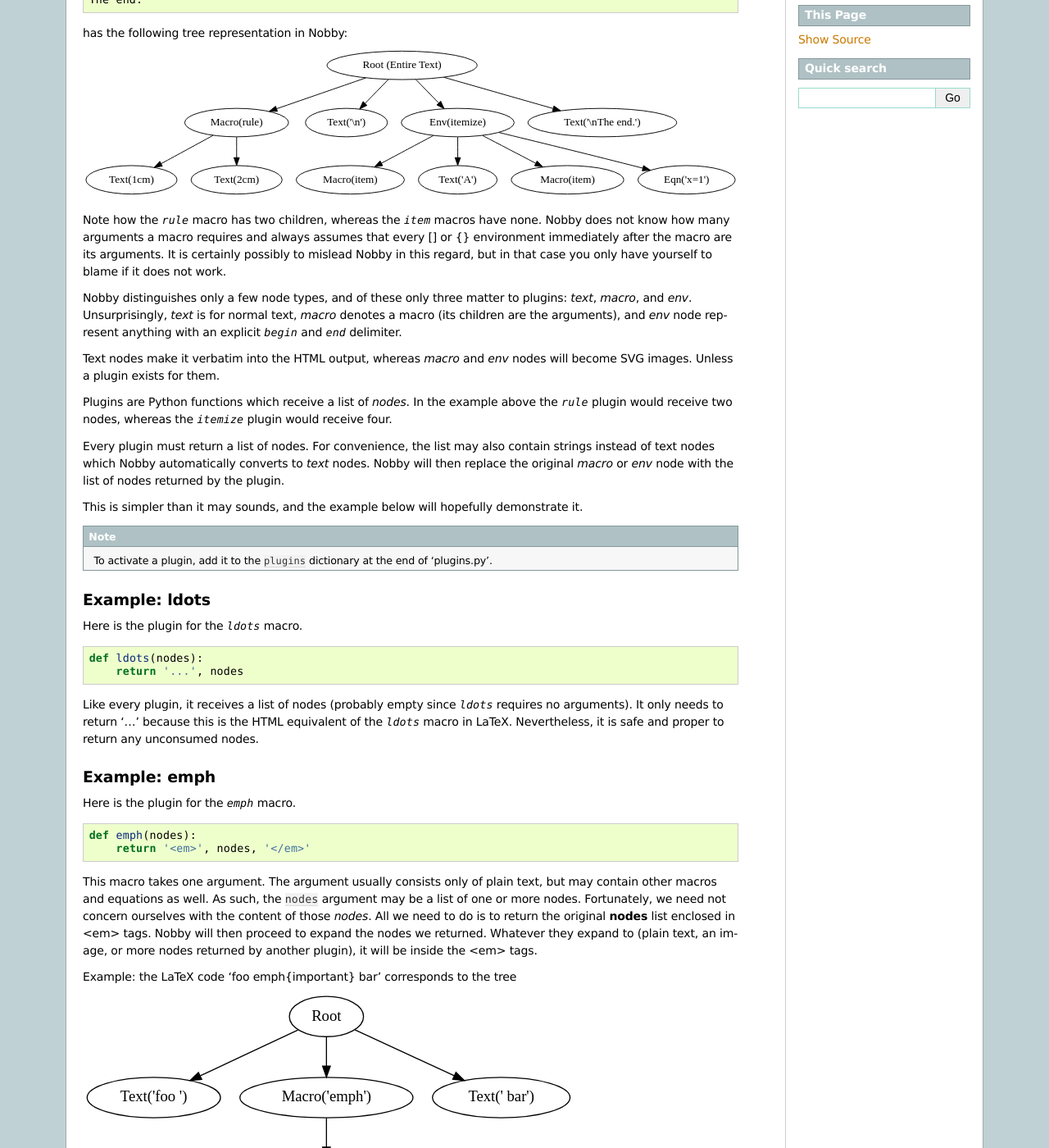
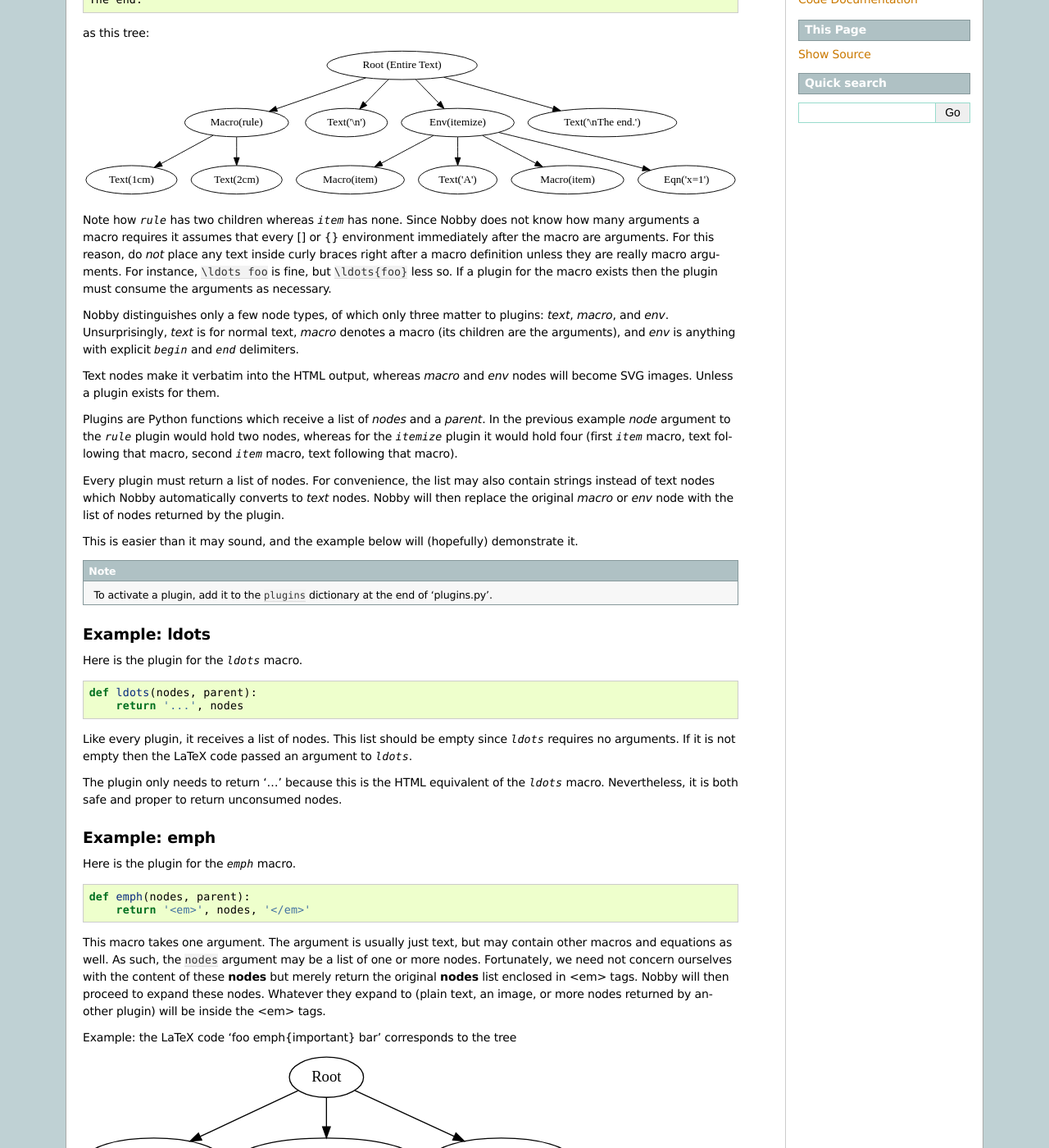
Before and after one commit to olitheolix/nobby, a Sphinx documentation site: the page built from doc/source/plugins.rst, in a window 1280 px wide and 1400 px high, scrolled down 328 px. Shown: the whole window at 82% size. Built offline with Sphinx 7.4.7, drawn with Linux system fonts in a browser that asks for light colours; some of the changed text lies outside the part shown.

Commit message:
Updated Sphinx docu for plugins.

```diff
--- a/doc/source/plugins.rst
+++ b/doc/source/plugins.rst
@@ -3,15 +3,16 @@
 Plugins
 *******
 
-Plugins control the conversion of LaTeX- macros and environments to HTML.
+Plugins control the conversion of LaTeX- macros and environments to
+HTML.
 
-Nobby converts a LaTeX document into a tree. The root node
-contains the entire document body. Its children contain
-non-overlapping partitions thereof. Children may have themselves have
-children if the environments are nested (eg. an *itemize* inside an
-*itemize*, or an equation inside an *enumerate*, etc).
+Nobby converts a LaTeX document into a tree. The root node contains
+the entire document body. Its children contain non-overlapping
+partitions thereof. Children may themselves have children if the
+environments are nested (eg. an *itemize* inside an *itemize*, or an
+equation inside an *enumerate*, etc).
 
-For instance, the document
+For instance, Nobby represents the document
 
 .. code-block:: latex
 
@@ -22,29 +23,33 @@
     \end{itemize}
     The end.
 
-has the following tree representation in Nobby:
+as this tree:
 
 .. image:: images/graph_ex1.svg
 
-Note how the `\rule` macro has two children, whereas the `\item` macros
-have none. Nobby does not know how many arguments a macro requires
-and always assumes that every [] or {} environment immediately after
-the macro are its arguments. It is certainly possibly to mislead Nobby
-in this regard, but in that case you only have yourself to blame if it
-does not work.
+Note how `\rule` has two children whereas `\item` has none. Since
+Nobby does not know how many arguments a macro requires it assumes
+that every [] or {} environment immediately after the macro are
+arguments. For this reason, do *not* place any text inside curly
+braces right after a macro definition unless they are really macro
+arguments. For instance, ``\ldots foo`` is fine, but ``\ldots{foo}``
+less so. If a plugin for the macro exists then the plugin must
+consume the arguments as necessary.
 
-Nobby distinguishes only a few node types, and of these only three
+Nobby distinguishes only a few node types, of which only three
 matter to plugins: *text*, *macro*, and *env*. Unsurprisingly, *text*
 is for normal text, *macro* denotes a macro (its children are the
-arguments), and *env* node represent anything with an explicit `\begin`
-and `\end` delimiter.
+arguments), and *env* is anything with explicit `\begin` and `\end`
+delimiters.
 
 Text nodes make it verbatim into the HTML output, whereas *macro* and
 *env* nodes will become SVG images. Unless a plugin exists for them.
 
-Plugins are Python functions which receive a list of *nodes*. In the
-example above the `\rule` plugin would receive two nodes, whereas the
-`\itemize` plugin would receive four.
+Plugins are Python functions which receive a list of *nodes* and a
+*parent*. In the previous example *node* argument to the `\rule`
+plugin would hold two nodes, whereas for the `\itemize` plugin it
+would hold four (first `item` macro, text following that macro,
+second `item` macro, text following that macro).
 
 Every plugin must return a list of nodes. For convenience, the list
 may also contain strings instead of text nodes which Nobby
@@ -52,8 +57,8 @@
 original *macro* or *env* node with the list of nodes returned by the
 plugin.
 
-This is simpler than it may sounds, and the example below will
-hopefully demonstrate it.
+This is easier than it may sound, and the example below will
+(hopefully) demonstrate it.
 
 .. note::
    To activate a plugin, add it to the ``plugins`` dictionary at the
@@ -67,13 +72,16 @@
 
 .. code-block:: python
 
-    def ldots(nodes):
+    def ldots(nodes, parent):
         return '...', nodes
 
-Like every plugin, it receives a list of nodes (probably empty since
-`\ldots` requires no arguments). It only needs to return '...' because
-this is the HTML equivalent of the `\ldots` macro in LaTeX.
-Nevertheless, it is safe and proper to return any unconsumed nodes.
+Like every plugin, it receives a list of nodes. This list should be
+empty since `\ldots` requires no arguments. If it is not empty then
+the LaTeX code passed an argument to `\ldots`.
+
+The plugin only needs to return '...' because this is the HTML
+equivalent of the `\ldots` macro. Nevertheless, it is both safe and
+proper to return unconsumed nodes.
 
 
 Example: emph
@@ -83,18 +91,17 @@
 
 .. code-block:: python
 
-    def emph(nodes):
+    def emph(nodes, parent):
         return '<em>', nodes, '</em>'
 
-This macro takes one argument. The argument usually consists only of
-plain text, but may contain other macros and equations as
-well. As such, the ``nodes`` argument may be a list of one or more
-nodes. Fortunately, we need not concern ourselves with the content of
-those *nodes*. All we need to do is to return the original **nodes**
-list enclosed in <em> tags. Nobby will then proceed to expand the
-nodes we returned. Whatever they expand to (plain text, an image, or
-more nodes returned by another plugin), it will be inside the <em>
-tags.
+This macro takes one argument. The argument is usually just text, but
+may contain other macros and equations as well. As such, the ``nodes``
+argument may be a list of one or more nodes. Fortunately, we need not
+concern ourselves with the content of these **nodes** but merely
+return the original **nodes** list enclosed in <em> tags. Nobby will
+then proceed to expand these nodes. Whatever they expand to (plain
+text, an image, or more nodes returned by another plugin) will be
+inside the <em> tags.
 
 Example: the LaTeX code 'foo \emph{important} bar' corresponds to
 the tree
@@ -127,18 +134,18 @@
 concerned. They have the same call signature, and must return the same
 data types.
 
-The HTML equivalent for `itemize` is an unorderd list. The HTML tags
+The HTML equivalent for `itemize` is an unordered list. The HTML tags
 are `<ul>` and `</ul>` and they replace `\begin{itemize}` and
 `\end{itemize}`, respectively. The following code does exactly that:
 
 .. code-block:: python
 
-    def itemize(nodes):
+    def itemize(nodes, parent):
         return '<ul>', nodes, '</ul>'
 
-Before we get to the `\item` macros almost certainly present somewhere
-inside the `itemize` environment, here is what happens in the tree.
-Suppose the LaTeX code is
+Before we get to the likely present `\item` macros inside the
+`itemize` environment, here is what happens in the tree. Suppose the
+LaTeX code is
 
 .. code-block:: latex
 
@@ -157,13 +164,12 @@
 
 .. image:: images/graph_ex5.svg
 
-
 This tree contains only text node (verbatim HTML code) and an `\item`
 macro. Since it is just a macro we can write a plugin for it:
 
 .. code-block:: python
 
-    def item(nodes):
+    def item(nodes, parent):
         return '<li>', nodes
 
 This works just like the `\ldots` macro. Easy.
@@ -179,14 +185,65 @@
 
 The last example concerns the removal of LaTeX environments and
 macros. This is sometimes necessary to neutralise LaTeX commands that
-make no sense in HTML, eg. `\newpage` or `\parskip`. In this example we
-will neutralise the `\maketitle` macro.
+make no sense in HTML, eg. `\newpage` or `\noindent`. In this example
+we will neutralise the `\maketitle` macro.
 
 .. code-block:: python
 
-    def maketitle(nodes):
-        return '', nodes
+    def maketitle(nodes, parent):
+        return nodes
 
-This macro returns an empty string and the unconsumed nodes. The
-original macro(maketitle) node is thus replaced with an empty text()
-node.
+This macro returns just the unconsumed nodes. The original
+macro(maketitle) node is thus replaced with literally nothing.
+
+
+Example: theorem
+================
+
+The AMS package provides way to define theorem environments, for
+instance ``\newtheorem{theorem}{Theorem}``. This particular
+environment, along with several others are already defined in the
+preamble of `demo/demo.tex`. In fact, Nobby *assumes* these are
+defined. The conversion will fail otherwise because the corresponding
+counters do not exist.
+
+We could write one plugin for each of `theorem`, `lemma`, etc, or we
+could write a single plugin that infers the name automatically. The
+second option is cleaner and also makes for a good example of the
+**parent** parameter. So far, we have not used it. The **parent**
+parameter is the parent node of all nodes in the **nodes**
+parameter. Yes, you can obtain the very same node with
+eg. ``nodes[0].parent``, but that only works if **nodes** is not
+empty, which it may be. Nobby therefore supplies the parent
+explicitly.
+
+The **parent** is a :func:``NodeTree`` instance. As such it has a
+`name` attribute. If the node describes a macro or environment then
+this attribute holds the macro/env name, eg 'ldots' (without leading
+backslash) or 'itemize' (without \begin and curly braces). If the node
+does not describe a macro or environment then the `name` attribute has
+a slightly different meaning. This meaning is of no concern to plugin
+authors because Nobby invokes plugins only for macro- and environment
+nodes.
+
+The following plugin create a theorem environment in HTML. It consists
+of the name (eg. 'theorem', 'lemma', etc) in bold font and the actual
+body of the theorem environment. To activate the plugin for 'theorem'
+and 'lemma' add ``{'theorem': theorem, 'lemma': theorem}`` to the
+``plugin`` dictionary at the end of ``plugins.py``.
+
+.. note::
+   The theorem plugin and corresponding entries in the ``plugin``
+   dictionary already exist because Nobby ships with a default
+   implementation that is slightly more sophisticated than this
+   example.
+
+.. code-block:: python
+
+    def theorem(nodes, parent):
+        # Write the node name in bold. The node name will most likely
+        # be something like 'theorem', 'lemma', 'definition', etc.
+        ret = '<b>' + parent.name.capitalize() + '</b>: '
+
+        # Put the theorem content itself into a blockquote environment.
+        return ret + '<i>', nodes, '</i>'
```
